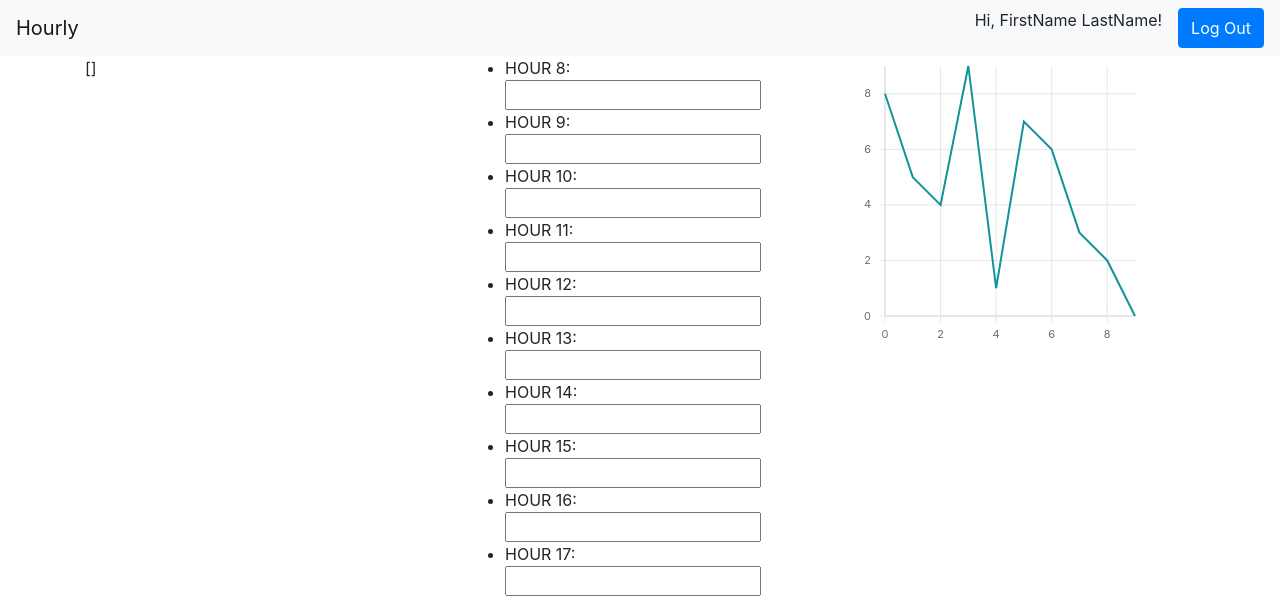
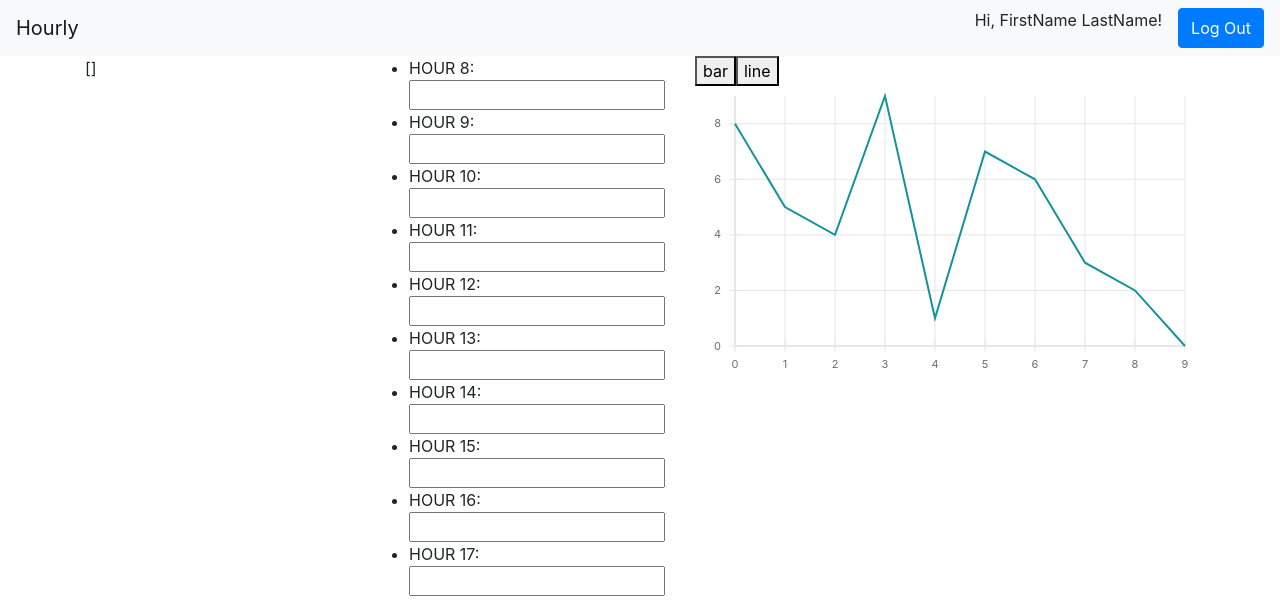
Before and after one commit to dzhen19/hackholyoke2020, a React (Create React App) app in the folder frontend/client/: page / in a window 1280 px wide. Shown: the top 606 px of the page. Built offline with nearby package versions, Linux system fonts and the light colour scheme; no server answers.

Commit message:
updated graphs

```diff
--- a/frontend/client/src/components/graph.js
+++ b/frontend/client/src/components/graph.js
@@ -1,7 +1,13 @@
-import React from 'react'
-import {XYPlot, LineSeries,VerticalGridLines, HorizontalGridLines
-    , XAxis, YAxis} from 'react-vis';
+import React , {useState} from 'react'
 import '../../node_modules/react-vis/dist/style.css';
+import {XYPlot,
+    LineSeries,
+    VerticalBarSeries,
+    VerticalGridLines,
+    HorizontalGridLines,
+    XAxis,
+    Crosshair,
+    YAxis} from 'react-vis';
 
 
 export default function Graph() {
@@ -17,18 +23,37 @@ export default function Graph() {
         {x: 8, y: 2},
         {x: 9, y: 0}
       ];
+
+      const[graphStyle, setGraphStyle] = useState('line')
+      const[CH, setCH] = useState([])
+
+      const _onMouseLeave = () => {
+        setCH([])
+      };
+
+      const _onNearestX = (value, {index}) => {
+        setCH([value])
+      }
+
       return (
         <div className="App">
-          <XYPlot height={300} width={300}>
+            <button>bar</button>
+            <button>line</button>
+          <XYPlot onMouseLeave = {_onMouseLeave} height={300} width={500}>
           <VerticalGridLines />
             <HorizontalGridLines />
             <XAxis />
             <YAxis />
-            <LineSeries data={data} />
+            <LineSeries
+              onNearestX={(datapoint, event)=>{
+                    _onNearestX(datapoint, event)
+                }}
+
+              data={data} />
+            <Crosshair
+                values={CH}
+            />
           </XYPlot>
         </div>
       );
-    // return (
-    //   <div id='vis-container' ref={refElement} />
-    // );
 }
```
